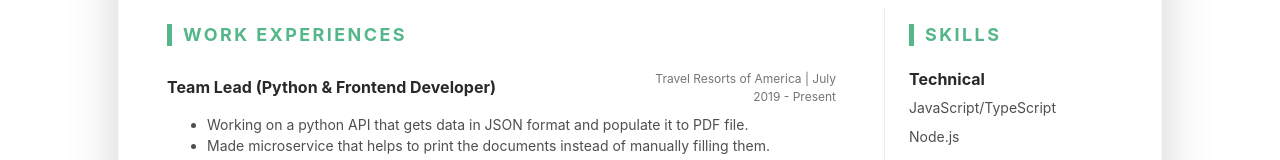
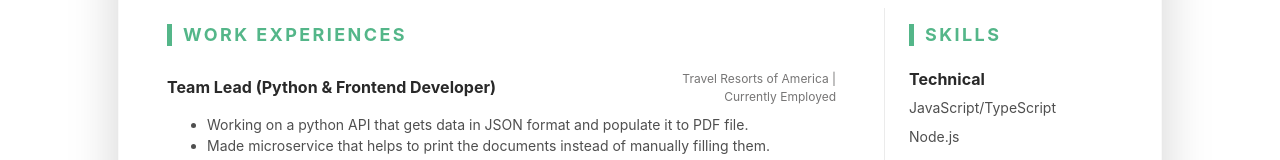
Before and after one commit to HammadAli55/hammadali55.github.io, a plain HTML site: page index.html in a window 1280 px wide. Shown: the part 218-378 px from the top of the page. Drawn offline with Linux system fonts and the light colour scheme.

Commit message:
updated CV

```diff
--- a/index.html
+++ b/index.html
@@ -53,7 +53,7 @@
 								<div class="item mb-3">
 									<div class="item-heading row align-items-center mb-2">
 										<h4 class="item-title col-12 col-md-6 col-lg-8 mb-2 mb-md-0">Team Lead (Python & Frontend Developer)</h4>
-										<div class="item-meta col-12 col-md-6 col-lg-4 text-muted text-left text-md-right">Travel Resorts of America | July 2019 - Present</div>
+										<div class="item-meta col-12 col-md-6 col-lg-4 text-muted text-left text-md-right">Travel Resorts of America | Currently Employed</div>
 									</div>
 									<div class="item-content">
 										<ul class="resume-list">
```
